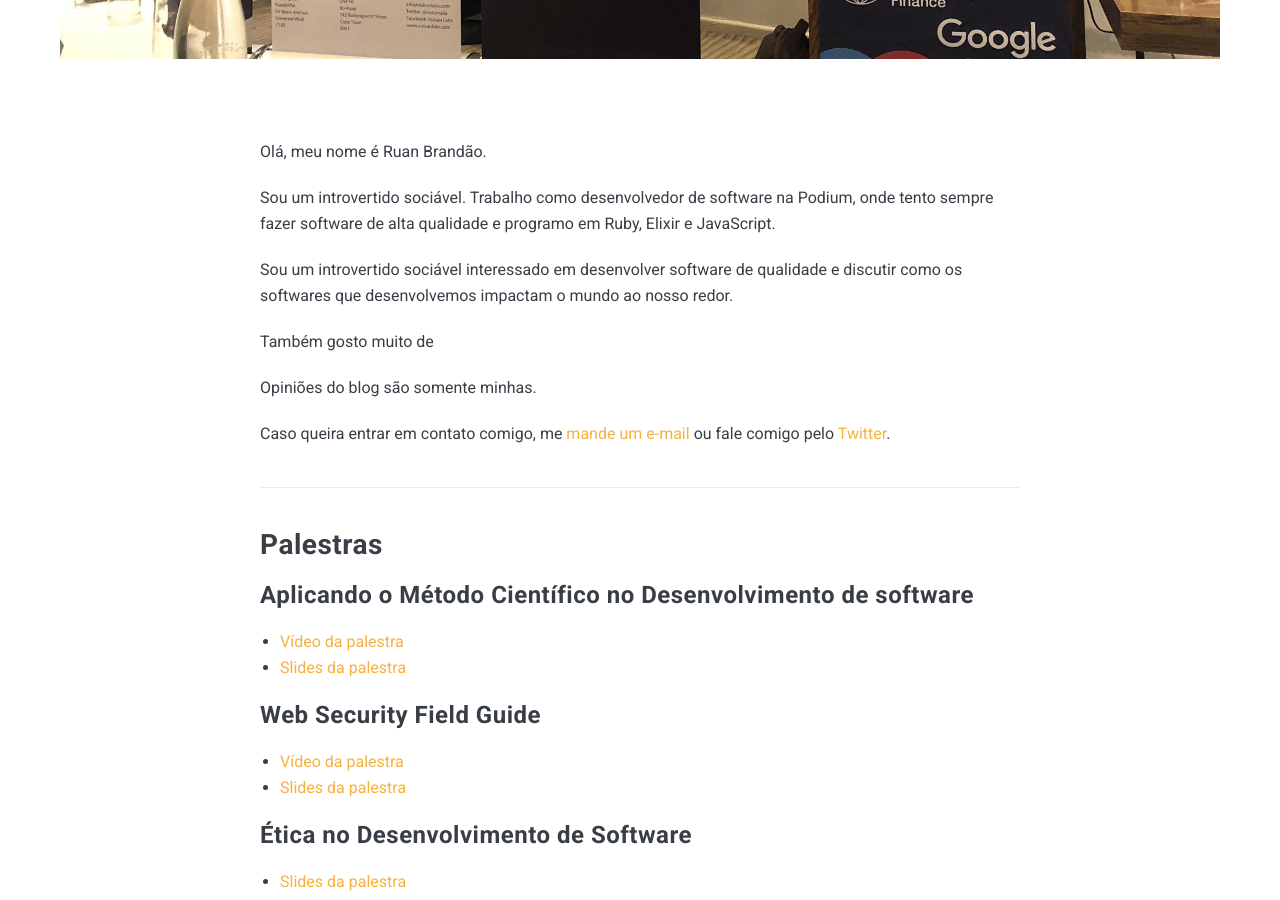
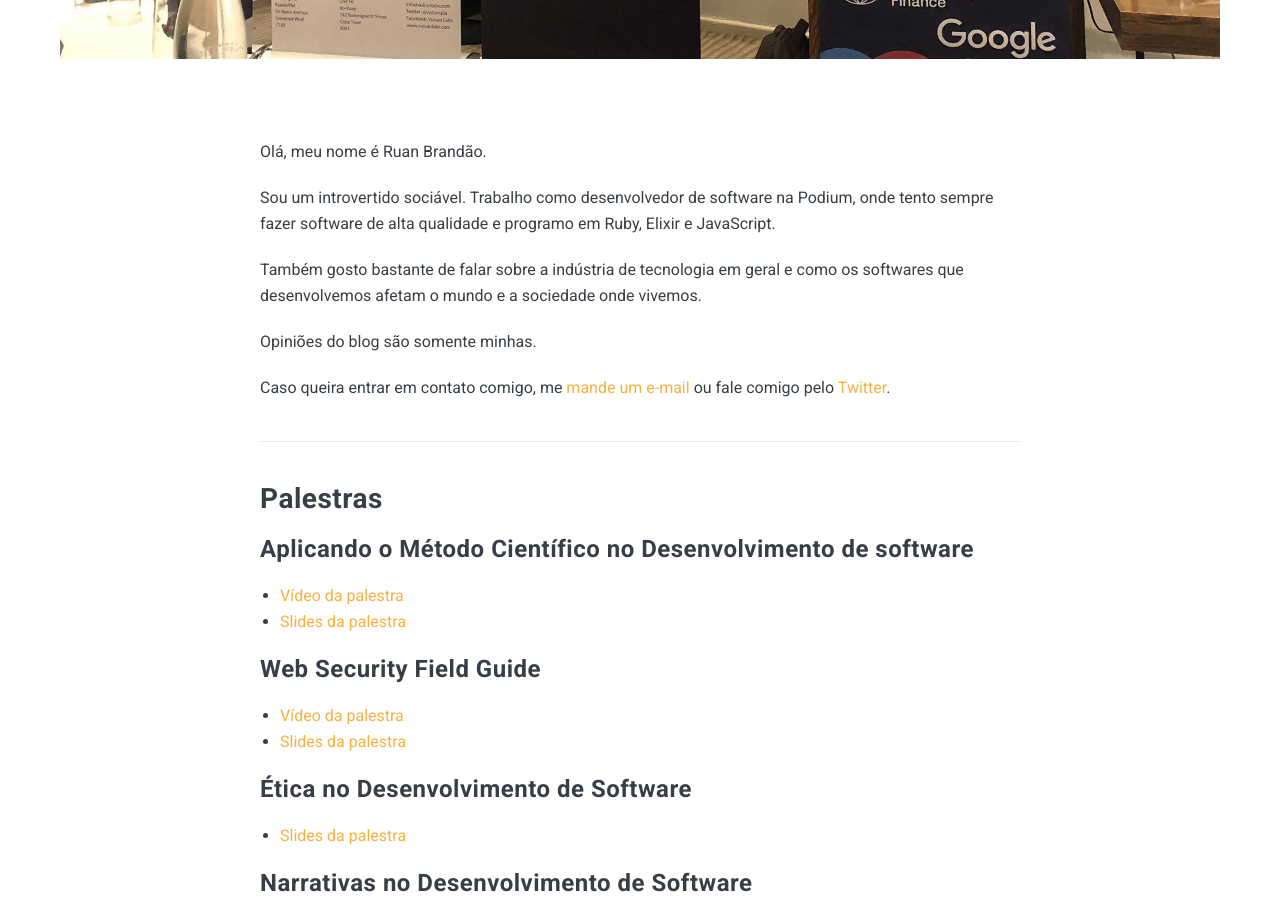
Before and after one commit to ruan-brandao/ruan-brandao.github.io, a Jekyll site: the page built from _pages/about.md, in a window 1280 px wide and 900 px high, scrolled down 852 px. Built offline with Jekyll 4.4.1, drawn with Linux system fonts in a browser that asks for light colours; nearby versions of some CDN libraries.

Commit message:
Update about page

```diff
--- a/_pages/about.md
+++ b/_pages/about.md
@@ -11,9 +11,8 @@
 Podium, onde tento sempre fazer software de alta qualidade e programo em
 Ruby, Elixir e JavaScript.
 
-Sou um introvertido sociável interessado em desenvolver software de qualidade e discutir como os softwares que desenvolvemos impactam o mundo ao nosso redor.
-
-Também gosto muito de
+Também gosto bastante de falar sobre a indústria de tecnologia em geral e como
+os softwares que desenvolvemos afetam o mundo e a sociedade onde vivemos.
 
 Opiniões do blog são somente minhas.
 
```
